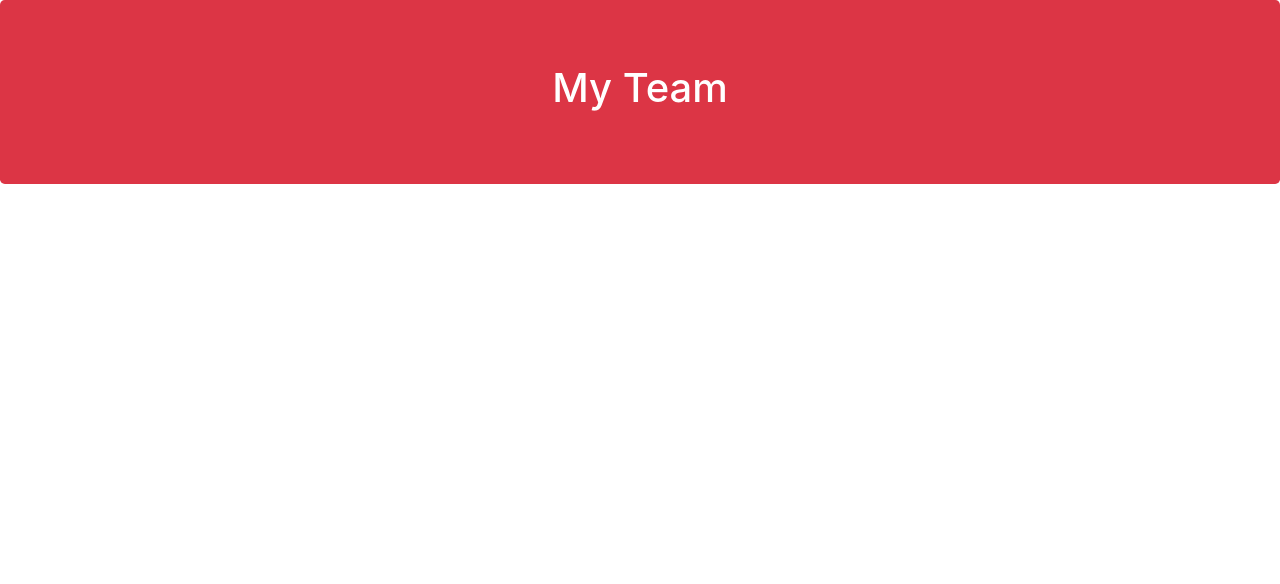
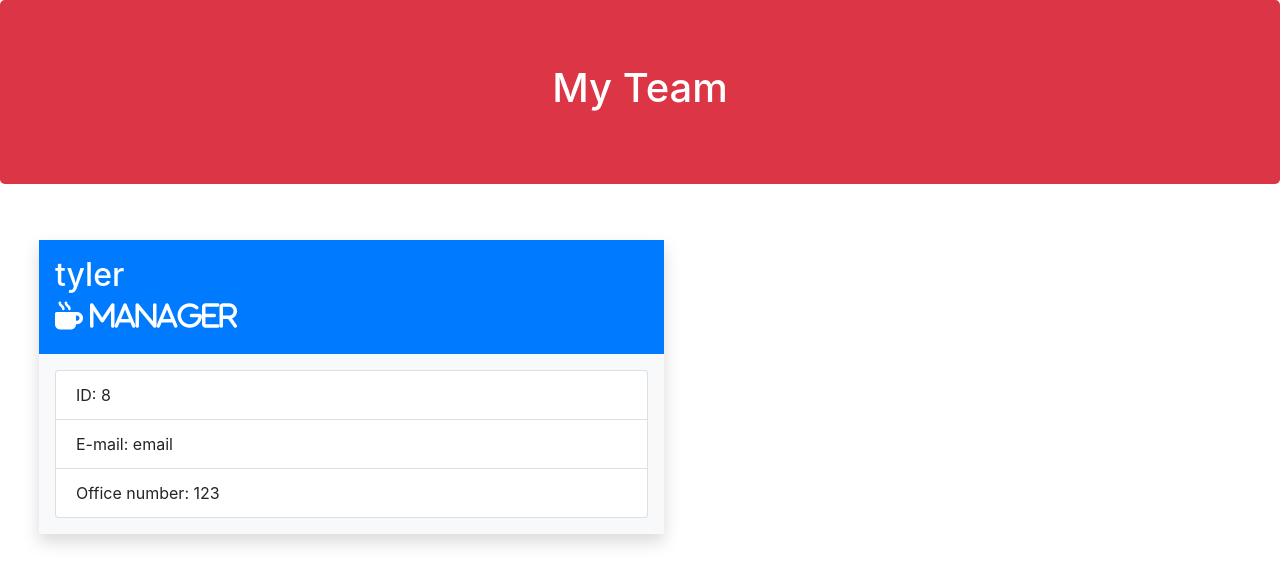
Before and after one commit to taholton748/Team_Maker, a website: page dist/My_Team.html in a window 1280 px wide. Drawn offline with nearby package versions, Linux system fonts and the light colour scheme.

Commit message:
updated README

```diff
--- a/dist/My_Team.html
+++ b/dist/My_Team.html
@@ -19,3 +19,14 @@
         </div>
       </div>
       <div class="container-fluid d-flex">
+      <div class="shadow w-50 m-4">
+        <div class="bg-primary text-white p-3">
+        <h2>tyler</h2>
+        <h3 class="fa-solid fa-mug-hot"> Manager</h3>
+        </div>
+        <div class="p-3 bg-light">
+        <p class="list-group-item">ID: 8</p>
+        <p class="list-group-item">E-mail: email</p>
+        <p class="list-group-item">Office number: 123</p>
+        </div>
+        </div>
```
Also changed, not shown: README.md.
